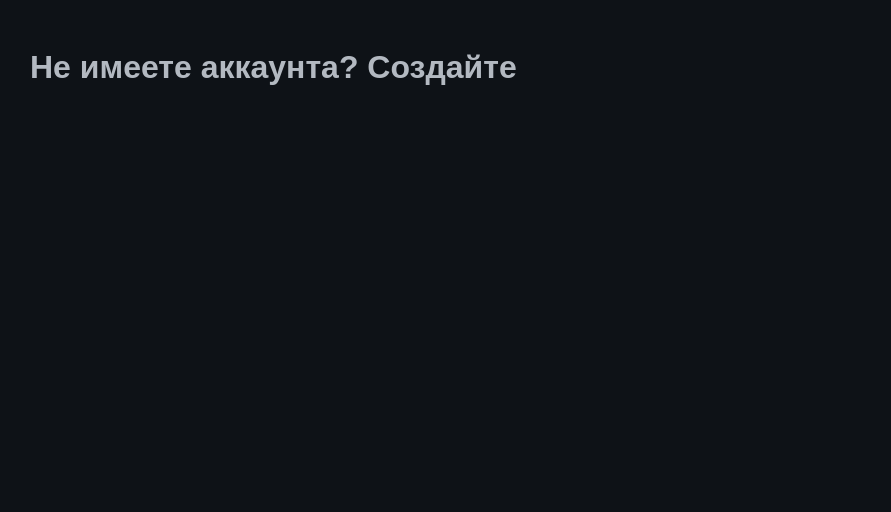
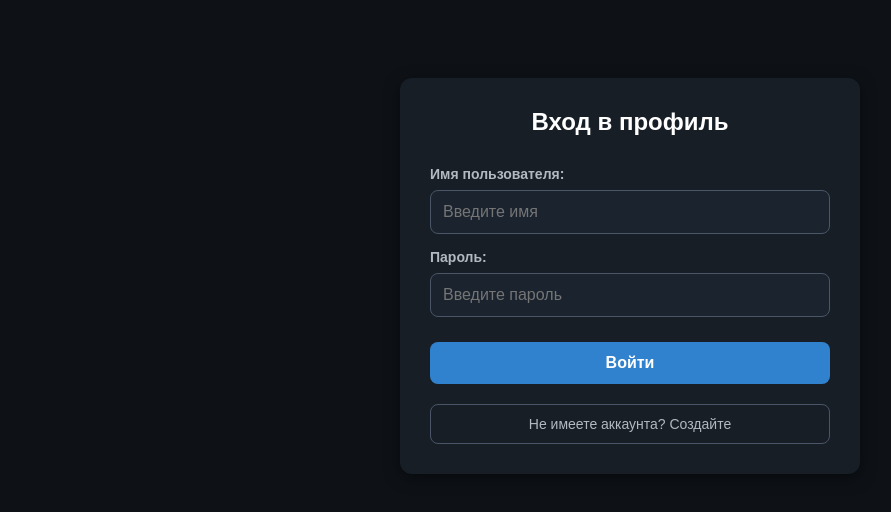
Before and after one commit to radmirshaykhiev-lang/projectinf, a plain HTML site: page enterinpr.html in a window 1280 px wide. Shown: the whole page, without its empty margins (10-901 px from the left). Drawn offline with Linux system fonts and the light colour scheme.

Commit message:
Add files via upload
update 1

```diff
--- a/enterinpr.html
+++ b/enterinpr.html
@@ -8,7 +8,41 @@
 </head>
 <body>
     <div id="menuenter">
-        <h1>Не имеете аккаунта? Создайте</h1>
+        <h2>Вход в профиль</h2>
+
+        <!-- Форма входа -->
+        <form action="/login" method="POST" id="loginform">
+            <div class="form-group">
+                <label for="username">Имя пользователя:</label>
+                <input
+                    type="text"
+                    id="username"
+                    name="username"
+                    autocomplete="username"
+                    required
+                    placeholder="Введите имя"
+                >
+            </div>
+
+            <div class="form-group">
+                <label for="password">Пароль:</label>
+                <input
+                    type="password"
+                    id="password"
+                    name="password"
+                    autocomplete="current-password"
+                    required
+                    placeholder="Введите пароль"
+                >
+            </div>
+
+            <button type="submit" id="buttonforlogin">Войти</button>
+        </form>
+
+        <button id="buttonforregister" onclick="openCrAcc()"><h3>Не имеете аккаунта? Создайте</h3></button>
     </div>
+    <script src="entrinpr.js">
+
+    </script>
 </body>
 </html>
--- a/enterinprofilestyle.css
+++ b/enterinprofilestyle.css
@@ -1,13 +1,100 @@
-body{
+body {
     background-color: #0e1217;
     color: #b3b9c1;            /* Комфортный серый цвет для обычного текста */
     font-family: Arial, sans-serif;
     padding: 20px;
 }
-#menuenter{
-     max-width: 1200px;         /* Ограничение сайта по ширине */
-    margin: 0 auto;            /* Центрирование сайта на экране */
+
+#menuenter {
+    max-width: 400px;          /* Уменьшил ширину для формы входа, чтобы она не растягивалась во весь экран */
+    margin: 50px auto;         /* Центрирование на экране и отступ сверху */
     display: flex;
     flex-direction: column;
     gap: 20px;
+    background-color: #171e26; /* Чуть более светлый темный фон для карточки меню */
+    padding: 30px;
+    border-radius: 12px;       /* Скругление краев карточки */
+    box-shadow: 0 4px 15px rgba(0, 0, 0, 0.5); /* Мягкая тень для объема */
 }
+
+/* Заголовок формы */
+#menuenter h2 {
+    color: #ffffff;
+    margin: 0 0 10px 0;
+    text-align: center;
+}
+
+/* Тег формы и группировка полей */
+#loginform {
+    display: flex;
+    flex-direction: column;
+    gap: 15px;
+}
+
+.form-group {
+    display: flex;
+    flex-direction: column;
+    gap: 8px;
+}
+
+.form-group label {
+    font-size: 14px;
+    font-weight: bold;
+}
+
+/* Стилизация полей ввода */
+.form-group input {
+    background-color: #1a232e; /* Темный фон для инпутов */
+    border: 1px solid #4a5568;  /* Граница в цвет вашей кнопки */
+    border-radius: 8px;
+    color: #ffffff;
+    padding: 12px;
+    font-size: 16px;
+    outline: none;
+    transition: border-color 0.2s;
+}
+
+/* Эффект при клике на поле ввода */
+.form-group input:focus {
+    border-color: #718096;     /* Подсветка рамки при фокусе */
+}
+
+/* Кнопка "Войти" */
+#buttonforlogin {
+    background-color: #3182ce; /* Акцентный синий цвет для главной кнопки */
+    color: #ffffff;
+    border: none;
+    border-radius: 8px;
+    padding: 12px;
+    font-size: 16px;
+    font-weight: bold;
+    cursor: pointer;
+    transition: background-color 0.2s;
+    margin-top: 10px;
+}
+
+#buttonforlogin:hover {
+    background-color: #2b6cb0; /* Эффект при наведении */
+}
+
+/* Кнопка "Создать аккаунт" (Второстепенная) */
+#buttonforregister {
+    background-color: transparent; /* Сделал прозрачной, чтобы не спорила с кнопкой Войти */
+    border: 1px solid #4a5568;
+    border-radius: 8px;
+    color: #b3b9c1;
+    cursor: pointer;
+    transition: all 0.2s;
+}
+
+#buttonforregister h3 {
+    margin: 0;
+    padding: 10px;
+    font-size: 14px;
+    font-weight: normal;
+}
+
+#buttonforregister:hover {
+    background-color: #4a5568;  /* Окрашивается в ваш серый при наведении */
+    color: #ffffff;
+}
--- /dev/null
+++ b/entrinpr.js
@@ -0,0 +1,3 @@
+function openCrAcc(){ //типо функция открытия окна регистрации
+        window.open("register.html");
+    }
--- a/index.css
+++ b/index.css
@@ -130,6 +130,8 @@ body {
 }
 
 #profileimageenter{
-
-
+    cursor: pointer;
+    margin-left: auto;      /* Отталкивает иконку в самый правый край шапки */
+    width: 40px;            /* Задаем аккуратный размер иконки */
+    height: 40px;
 }
--- /dev/null
+++ b/register.css
@@ -0,0 +1,59 @@
+body {
+    background-color: #0e1217;
+    color: #b3b9c1;            /* Комфортный серый цвет для обычного текста */
+    font-family: Arial, sans-serif;
+    padding: 20px;
+}
+
+#menuenter {
+    max-width: 400px;          /* Уменьшил ширину для формы входа, чтобы она не растягивалась во весь экран */
+    margin: 50px auto;         /* Центрирование на экране и отступ сверху */
+    display: flex;
+    flex-direction: column;
+    gap: 20px;
+    background-color: #171e26; /* Чуть более светлый темный фон для карточки меню */
+    padding: 30px;
+    border-radius: 12px;       /* Скругление краев карточки */
+    box-shadow: 0 4px 15px rgba(0, 0, 0, 0.5); /* Мягкая тень для объема */
+}
+
+/* Заголовок формы */
+#menuenter h2 {
+    color: #ffffff;
+    margin: 0 0 10px 0;
+    text-align: center;
+}
+
+/* Тег формы и группировка полей */
+#loginform {
+    display: flex;
+    flex-direction: column;
+    gap: 15px;
+}
+
+.form-group {
+    display: flex;
+    flex-direction: column;
+    gap: 8px;
+}
+.form-group label {
+    font-size: 14px;
+    font-weight: bold;
+}
+
+/* Стилизация полей ввода */
+.form-group input {
+    background-color: #1a232e; /* Темный фон для инпутов */
+    border: 1px solid #4a5568;  /* Граница в цвет вашей кнопки */
+    border-radius: 8px;
+    color: #ffffff;
+    padding: 12px;
+    font-size: 16px;
+    outline: none;
+    transition: border-color 0.2s;
+}
+
+/* Эффект при клике на поле ввода */
+.form-group input:focus {
+    border-color: #718096;     /* Подсветка рамки при фокусе */
+}
```
Also changed, not shown: profile.html (+13 -0 lines), reg.js (added, +18 -0 lines), register.html (added, +58 -0 lines), index.html (line endings or trailing spaces).
